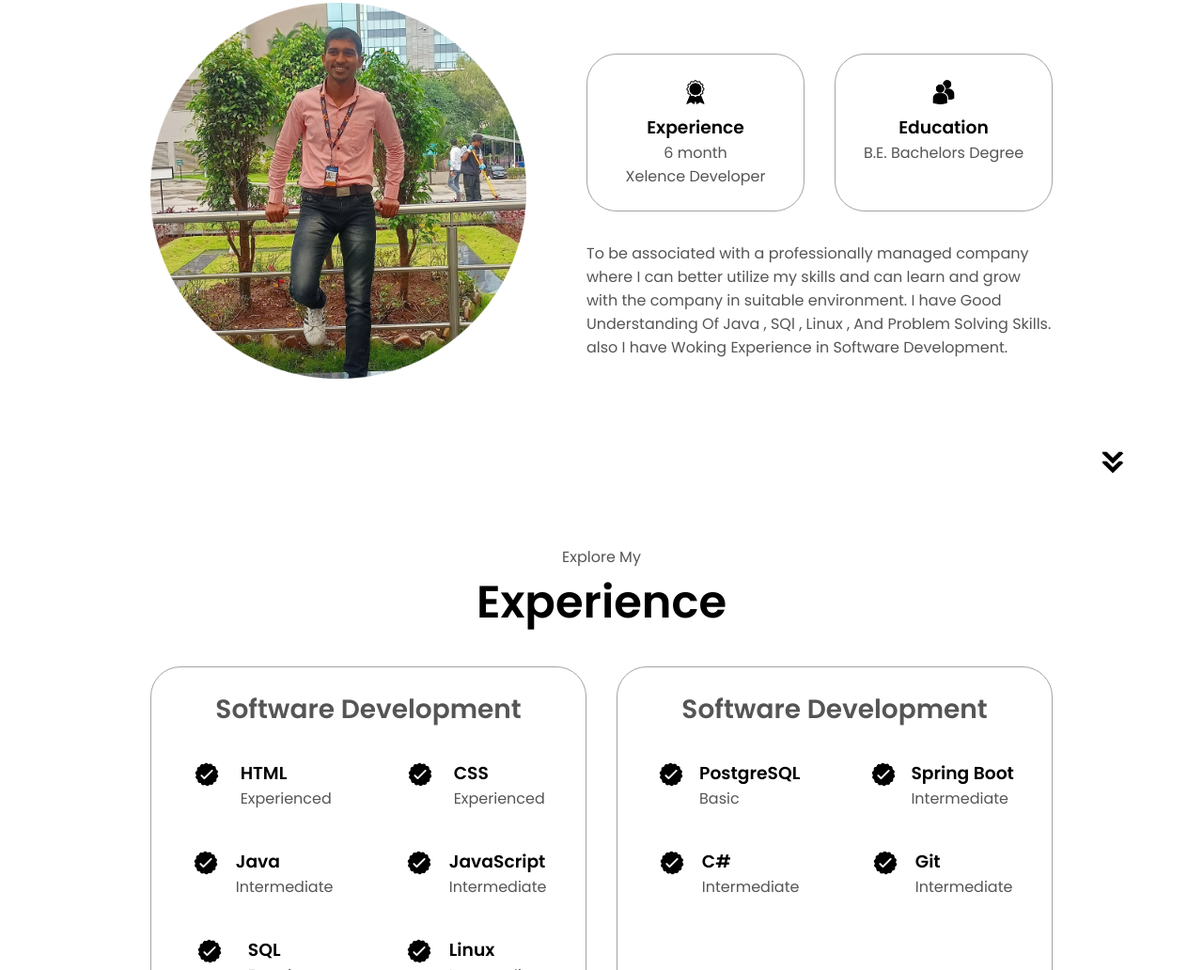
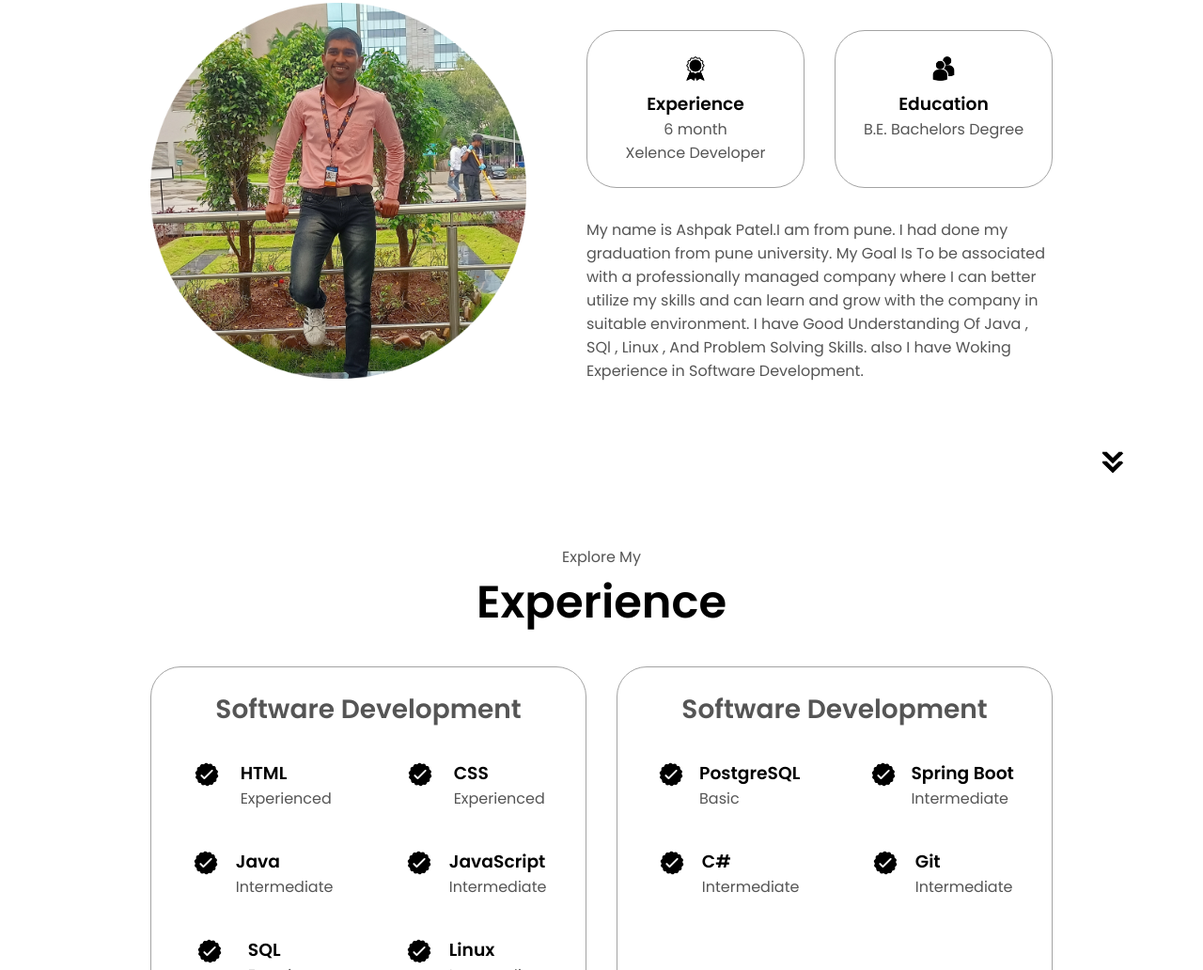
Before and after one commit to ashpak81/portfolio, a plain HTML site: page index.html in a window 1280 px wide. Shown: the part 1116-2148 px from the top of the page at 94% size. Drawn offline with Linux system fonts and the light colour scheme.

Commit message:
Update index.html

```diff
--- a/index.html
+++ b/index.html
@@ -105,7 +105,8 @@
           </div>
           <div class="text-container">
             <p>
-              To be associated with a professionally managed company where I can better utilize
+              My name is Ashpak Patel.I am from pune. I had done my graduation from pune university.
+              My Goal Is To be associated with a professionally managed company where I can better utilize
               my skills and can learn and grow with the company in suitable environment.
               I have Good Understanding Of Java , SQl , Linux , And Problem Solving Skills.
               also I have Woking Experience in Software Development.
```
